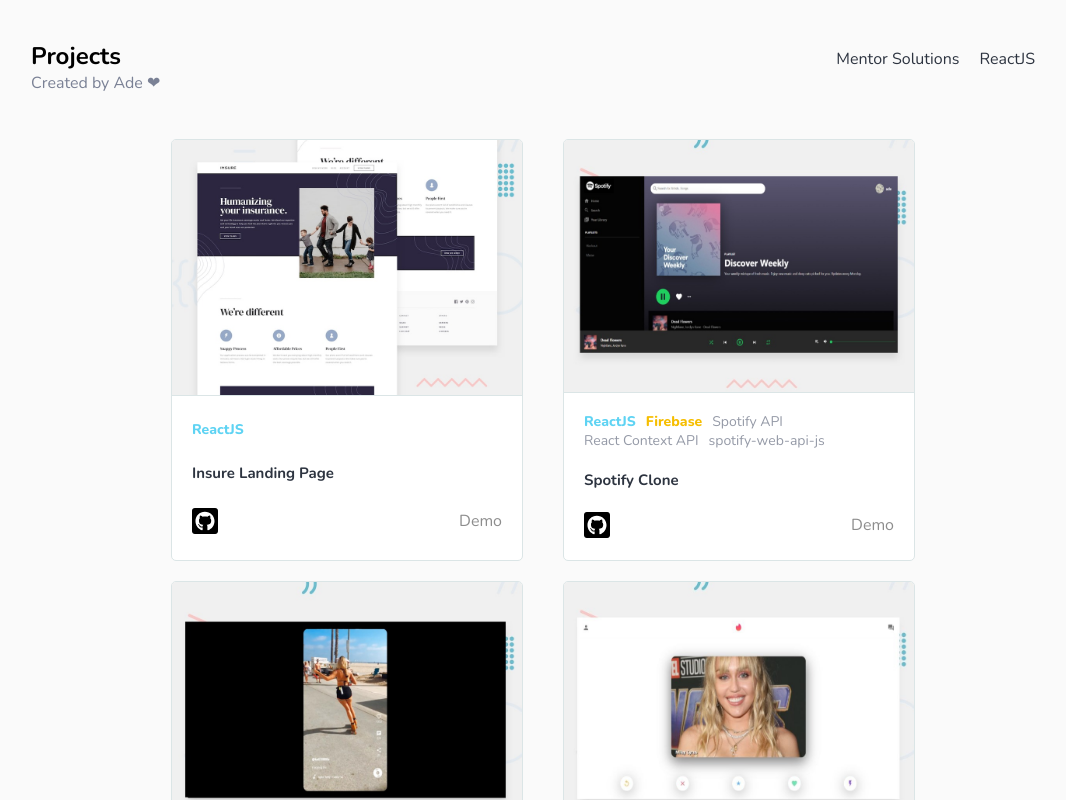
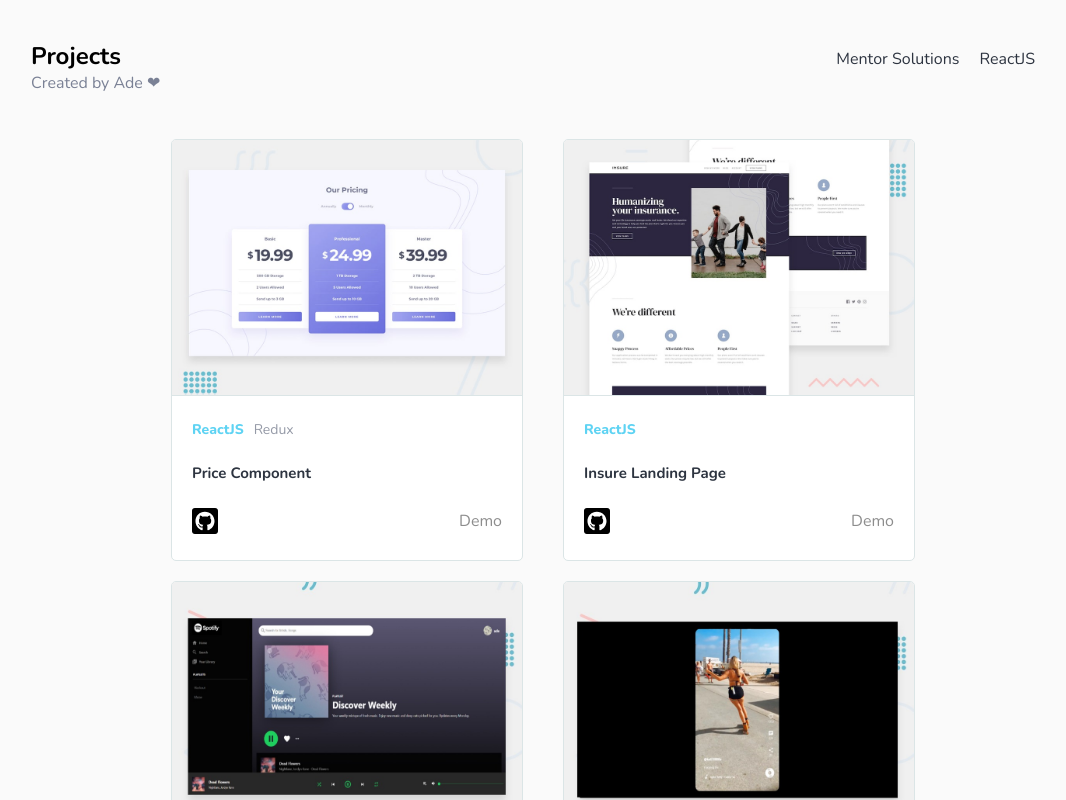
Before and after one commit to adechan/Frontend-Mentor-Solutions, a React (Create React App) app: page / in a window 1280 px wide. Shown: the top 800 px of the page, without its empty margins (97-1163 px from the left). Built offline with nearby package versions, Linux system fonts and the light colour scheme.

Commit message:
Added new project

```diff
--- a/src/data.js
+++ b/src/data.js
@@ -6,6 +6,7 @@
 import SocialMediaDashboard from "./assets/social-media-dashboard.jpg";
 import SocialProofSection from "./assets/social-proof-section.jpg";
 import InsureLandingPage from "./assets/insure-landing-page.jpg";
+import PricePage from "./assets/price-component.jpg";
 
 import Discord from "./assets/discord.jpg";
 import Spotify from "./assets/spotify.jpg";
@@ -19,6 +20,15 @@
 import BasicCalculator from "./assets/basiccalculator.jpg";
 
 export const mentorProjects = [
+  {
+    id: 8,
+    image: PricePage,
+    languages: ["ReactJS", "Redux"],
+    title: "Price Component",
+    githubUrl:
+      "https://github.com/adechan/Frontend-Mentor-Challenges/tree/master/pricing-component",
+    demo: "https://pricing-component-7a170.web.app/",
+  },
   {
     id: 7,
     image: InsureLandingPage,
@@ -99,6 +109,15 @@
 ];
 
 export const reactjsProjects = [
+  {
+    id: 13,
+    image: PricePage,
+    languages: ["ReactJS", "Redux"],
+    title: "Price Component",
+    githubUrl:
+      "https://github.com/adechan/Frontend-Mentor-Challenges/tree/master/pricing-component",
+    demo: "https://pricing-component-7a170.web.app/",
+  },
   {
     id: 12,
     image: Discord,
@@ -231,6 +250,15 @@
 ];
 
 export const projects = [
+  {
+    id: 17,
+    image: PricePage,
+    languages: ["ReactJS", "Redux"],
+    title: "Price Component",
+    githubUrl:
+      "https://github.com/adechan/Frontend-Mentor-Challenges/tree/master/pricing-component",
+    demo: "https://pricing-component-7a170.web.app/",
+  },
   {
     id: 16,
     image: InsureLandingPage,
```
Also changed, not shown: src/assets/price-component.jpg (added).
